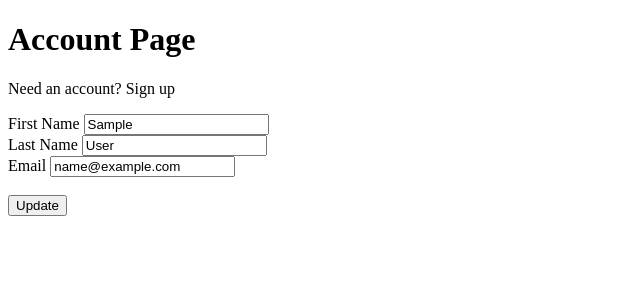
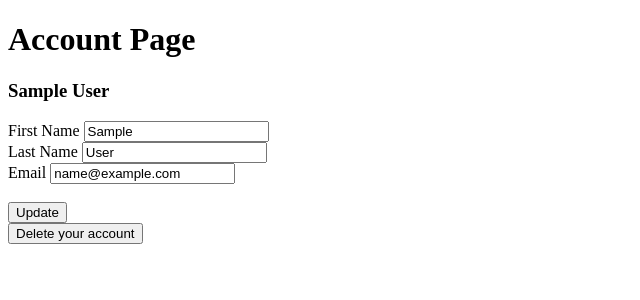
Before and after one commit to B-R-H/First_web_app, a Flask app: page /account in a window 1280 px wide. Shown: the part 26-326 px from the top of the page, without its empty margins (0-640 px from the left). Run offline with Flask 2, Linux system fonts and the light colour scheme; the visitor is signed in with stand-in values (Sample User, id 1); data comes from the database, SQL or seed files in the repository.

Commit message:
added delete functionality

```diff
--- a/application/routes.py
+++ b/application/routes.py
@@ -31,6 +31,19 @@ def account():
         form.last_name.data = current_user.last_name
         form.email.data = current_user.email
     return render_template('account.html', title='Account', form=form)
+
+@app.route("/account/delete", methods=["GET", "POST"])
+@login_required
+def account_delete():
+    user = current_user.id
+    account = Users.query.filter_by(id=user).first()
+    user_posts = Posts.query.filter_by(user_id = user).all()
+    logout_user()
+    for i in user_posts:
+        db.session.delete(i)
+    db.session.delete(account)
+    db.session.commit()
+    return redirect(url_for('register'))
 
 @app.route("/login", methods=['GET', 'POST'])
 def login():
--- a/application/templates/account.html
+++ b/application/templates/account.html
@@ -1,6 +1,6 @@
 {% extends 'layout.html' %}
 {% block body_content %}
-    <p>Need an account? Sign up</p>
+<h3>{{ current_user.first_name }} {{ current_user.last_name }} </h3>
     <div class='form'>
         <form method='POST' action=''>
             {{ form.hidden_tag() }}
@@ -51,4 +51,9 @@
             </div>
         </form>
     </div>
+    <div class = 'link'>
+	<form action="{{ url_for('account_delete') }}">
+            <button type="submit">Delete your account</button>
+	</form>
+    </div>
 {% endblock %}
```
